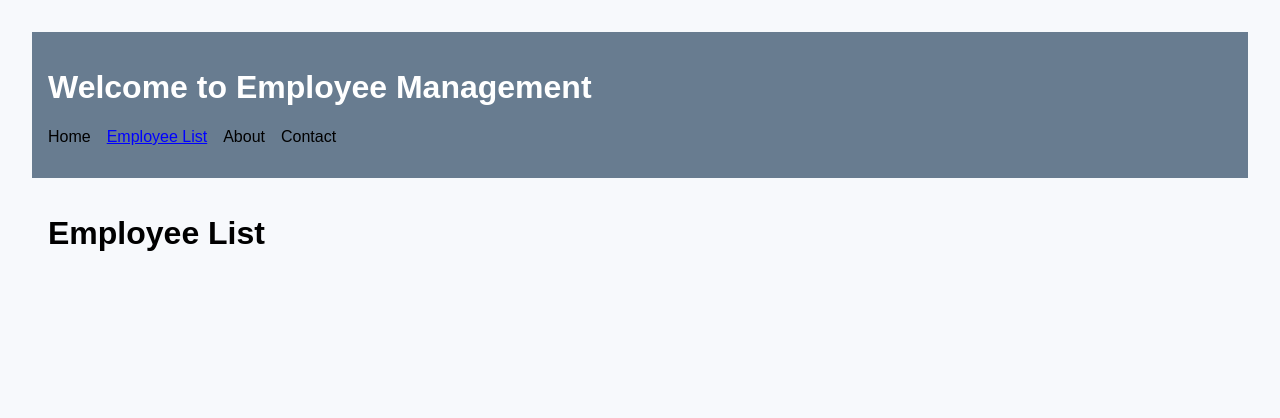
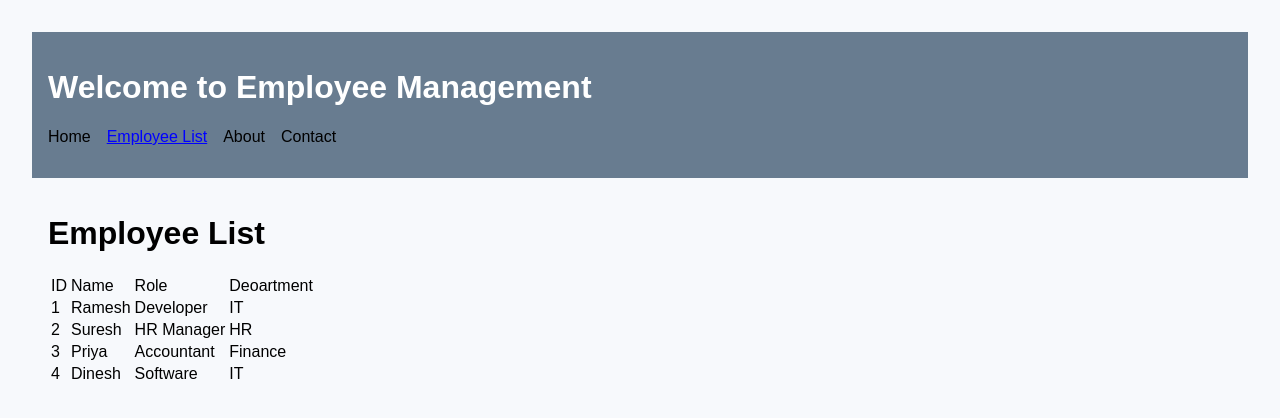
Before and after one commit to abhitiwari1258/Employee-Management-App, a React (Vite) app: page /employees in a window 1280 px wide. Shown: the top 418 px of the page. Built offline with nearby package versions, Linux system fonts and the light colour scheme.

Commit message:
added employee data using context

```diff
--- /dev/null
+++ b/src/context/EmployeeContext.jsx
@@ -0,0 +1,25 @@
+import React from "react";
+import { createContext, useState } from "react";
+
+export const EmployeeContext = createContext();
+
+export function EmployeeProvider({ children }) {
+  console.log(children);
+
+  const [employees, setEmployees] = useState([
+    { id: 1, name: "Ramesh", role: "Developer", department: "IT" },
+    { id: 2, name: "Suresh", role: "HR Manager", department: "HR" },
+    { id: 3, name: "Priya", role: "Accountant", department: "Finance" },
+    { id: 4, name: "Dinesh", role: "Software", department: "IT" },
+  ]);
+
+  const addEmployee = (emp) => {
+    setEmployees([...employees, { ...emp, id: employees.length + 1 }]);
+  };
+
+  return (
+    <EmployeeContext.Provider value={{ employees, addEmployee }}>
+      {children}
+    </EmployeeContext.Provider>
+  );
+}
--- a/src/main.jsx
+++ b/src/main.jsx
@@ -1,11 +1,13 @@
-import { StrictMode } from 'react'
-import { createRoot } from 'react-dom/client'
-import './index.css'
-import App from './App.jsx'
-import {BrowserRouter} from "react-router-dom"
+import { createRoot } from "react-dom/client";
+import "./index.css";
+import App from "./App.jsx";
+import { BrowserRouter } from "react-router-dom";
+import { EmployeeProvider } from "./context/EmployeeContext.jsx";
 
-createRoot(document.getElementById('root')).render(
+createRoot(document.getElementById("root")).render(
   <BrowserRouter>
-    <App />
+    <EmployeeProvider>
+      <App />
+    </EmployeeProvider>
   </BrowserRouter>,
-)
+);
--- a/src/pages/EmployeeList.jsx
+++ b/src/pages/EmployeeList.jsx
@@ -1,11 +1,38 @@
-import React from 'react'
+import React from "react";
+import { useContext } from "react";
+import { EmployeeContext } from "../context/EmployeeContext";
+const EmployeeList = () => {
+  const { employees, addEmployee } = useContext(EmployeeContext);
+  // console.log(employees);
+  // console.log(addEmployee);
 
-const AmployeeList = () => {
+
   return (
-    <div>
+    <>
       <h1>Employee List</h1>
-    </div>
-  )
-}
+      <table>
+        <thead>
+          <tr>
+            <td>ID</td>
+            <td>Name</td>
+            <td>Role</td>
+            <td>Deoartment</td>
+          </tr>
+        </thead>
 
-export default AmployeeList
+        <tbody>
+          {employees.map((emp) => (
+            <tr key={emp.id}>
+              <td>{emp.id}</td>
+              <td>{emp.name}</td>
+              <td>{emp.role}</td>
+              <td>{emp.department}</td>
+            </tr>
+          ))}
+        </tbody>
+      </table>
+    </>
+  );
+};
+
+export default EmployeeList;
```
